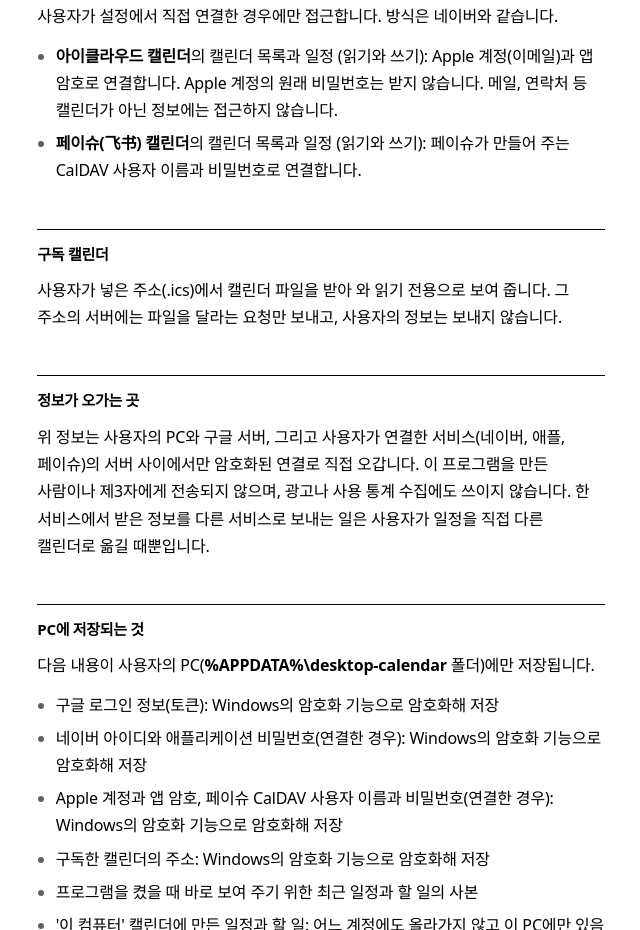
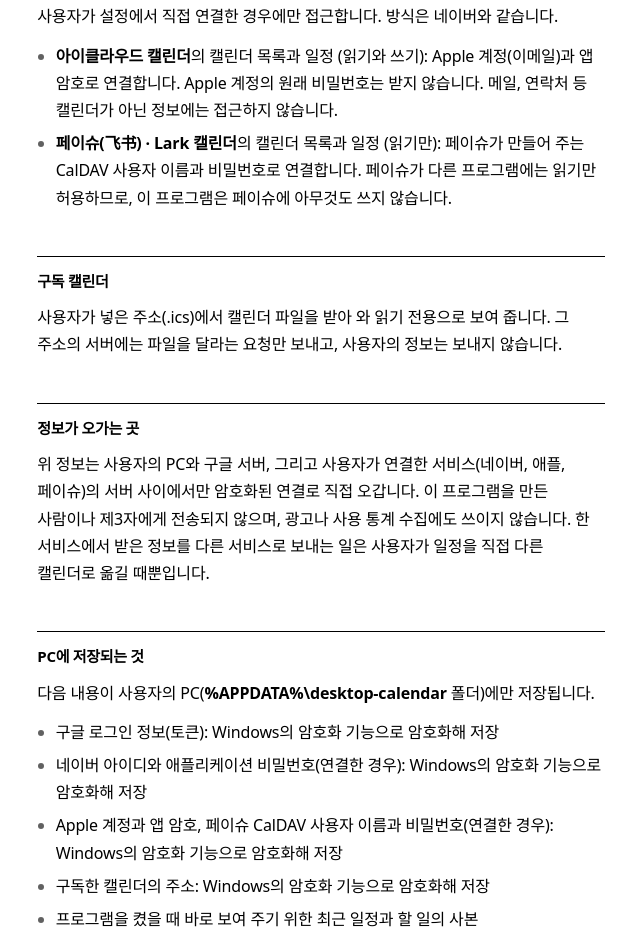
Before and after one commit to yosep-kwak/desktop-calendar, a plain HTML site: page privacy.html in a window 1280 px wide. Shown: the part 912-1842 px from the top of the page, without its empty margins (319-959 px from the left). Drawn offline with Linux system fonts and the light colour scheme.

Commit message:
개인정보처리방침: 페이슈는 읽기만 한다고 바로잡음

```diff
--- a/privacy.html
+++ b/privacy.html
@@ -31,7 +31,7 @@
     <p>사용자가 설정에서 직접 연결한 경우에만 접근합니다. 방식은 네이버와 같습니다.</p>
     <ul>
       <li><b>아이클라우드 캘린더</b>의 캘린더 목록과 일정 (읽기와 쓰기): Apple 계정(이메일)과 앱 암호로 연결합니다. Apple 계정의 원래 비밀번호는 받지 않습니다. 메일, 연락처 등 캘린더가 아닌 정보에는 접근하지 않습니다.</li>
-      <li><b>페이슈(飞书) 캘린더</b>의 캘린더 목록과 일정 (읽기와 쓰기): 페이슈가 만들어 주는 CalDAV 사용자 이름과 비밀번호로 연결합니다.</li>
+      <li><b>페이슈(飞书) · Lark 캘린더</b>의 캘린더 목록과 일정 (읽기만): 페이슈가 만들어 주는 CalDAV 사용자 이름과 비밀번호로 연결합니다. 페이슈가 다른 프로그램에는 읽기만 허용하므로, 이 프로그램은 페이슈에 아무것도 쓰지 않습니다.</li>
     </ul>
 
     <h2>구독 캘린더</h2>
```
